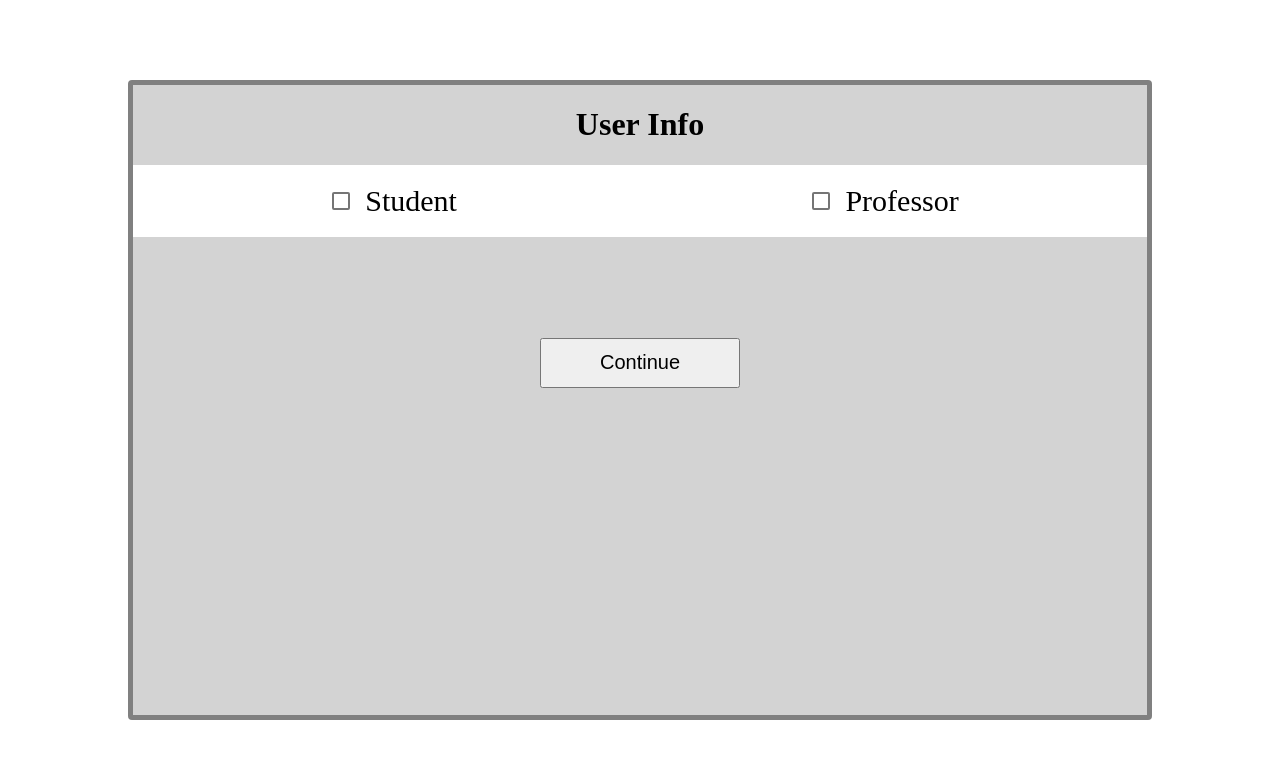
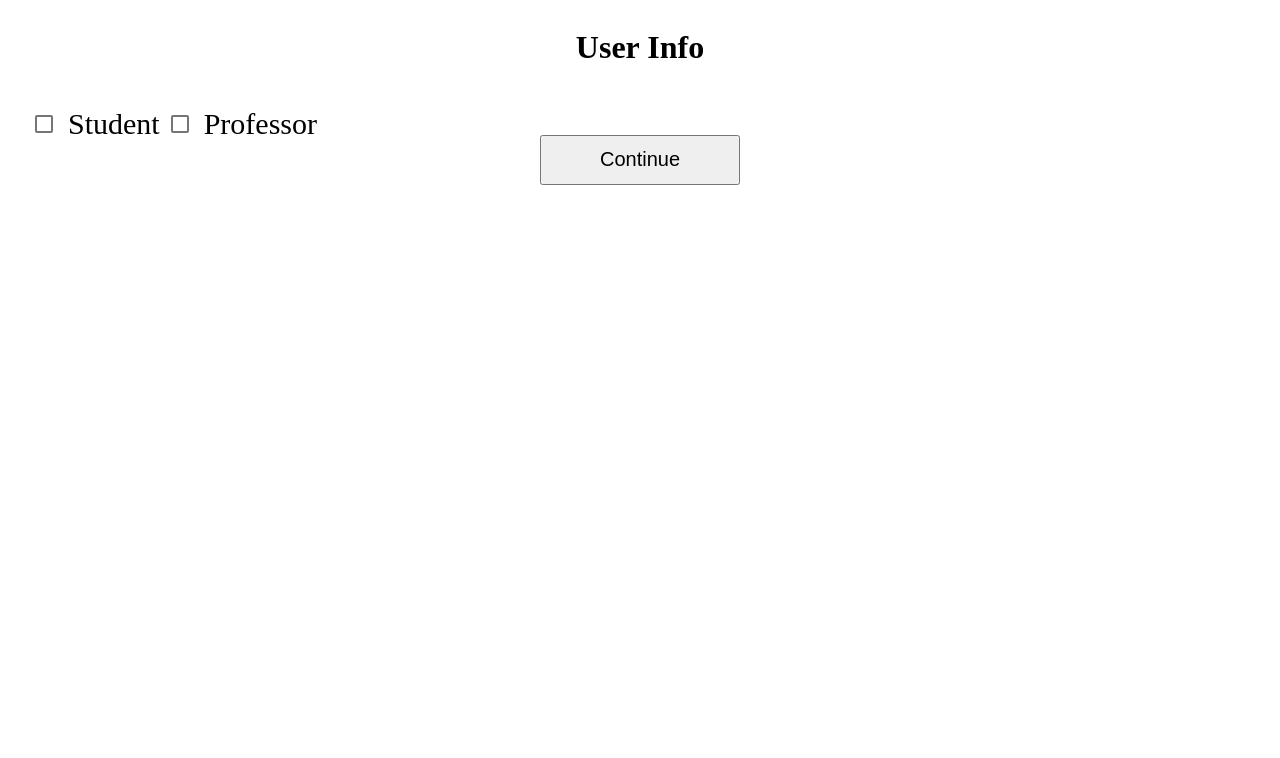
Before and after one commit to takagi002/STEMAI-Frontend, an Angular app in the folder stem-ai/: page /info in a window 1280 px wide. Shown: the top 758 px of the page. Built offline with nearby package versions, Linux system fonts and the light colour scheme.

Commit message:
putting everything away

```diff
--- a/stem-ai/src/app/app.component.ts
+++ b/stem-ai/src/app/app.component.ts
@@ -5,6 +5,7 @@ import { Component, NgModule } from '@angular/core';
   templateUrl: './app.component.html',
   styleUrls: ['./app.component.css']
 })
+
 export class AppComponent{
   title = 'stem-ai';
 }
--- a/stem-ai/src/app/info/info.component.html
+++ b/stem-ai/src/app/info/info.component.html
@@ -1,7 +1,7 @@
-<mat-card class="rectangle">
+<mat-card >
     <h1 class="center">User Info</h1>
     <mat-card>
-        <mat-card-content class="box">
+        <mat-card-content >
             <mat-checkbox class="text" >Student</mat-checkbox>
             <mat-checkbox class="text" >Professor</mat-checkbox>
         </mat-card-content>
--- /dev/null
+++ b/stem-ai/src/app/student-rec/student-rec.component.html
@@ -0,0 +1,5 @@
+<p>
+    <mat-toolbar color="primary">
+        <span>Tutoring Recommendations</span>
+    </mat-toolbar>
+</p>
```
Also changed, not shown: stem-ai/src/app/app.module.ts (+6 -2 lines), stem-ai/src/app/student-rec/student-rec.component.ts (added, +12 -0 lines), stem-ai/src/app/student-rec/student-rec.component.css (added), 2 other files (tests, documents, lock files or other folders).
